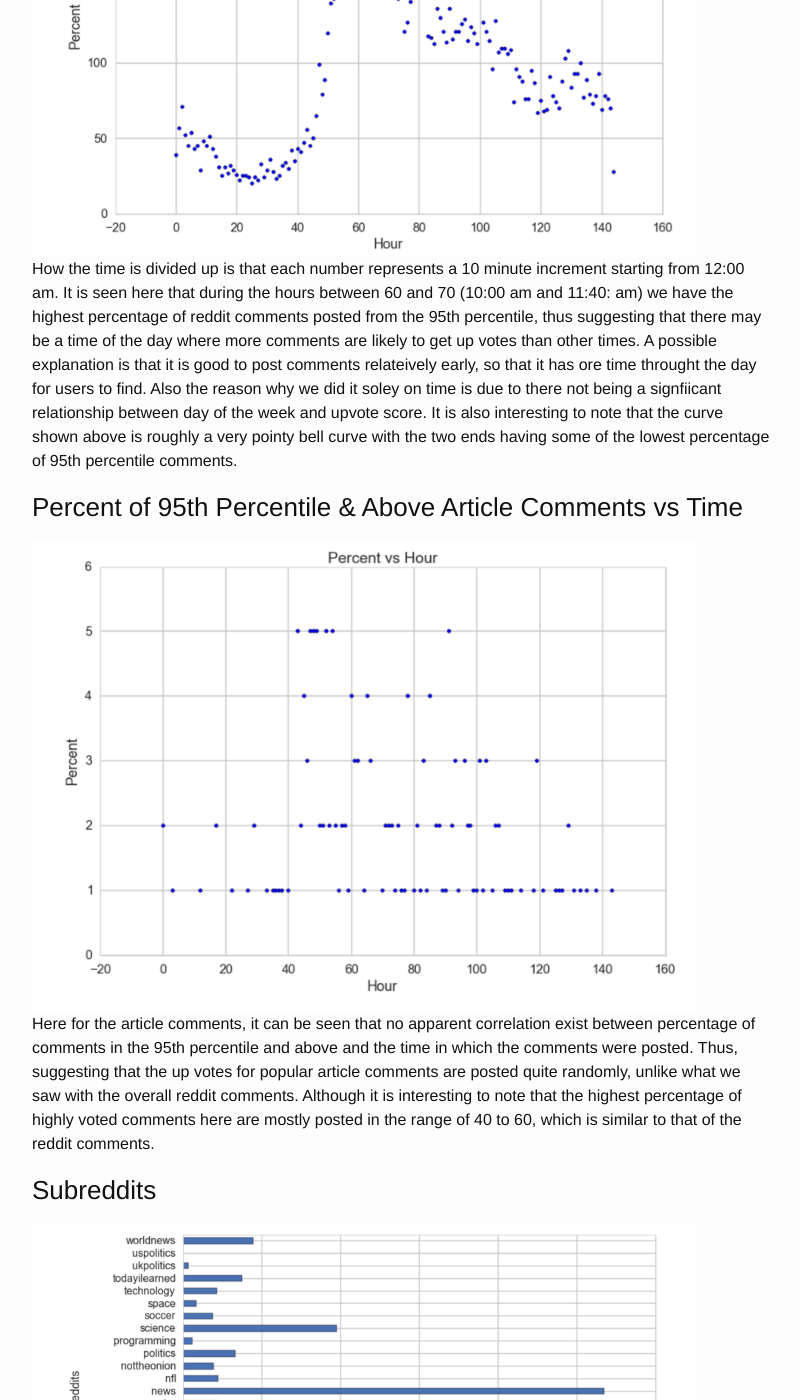
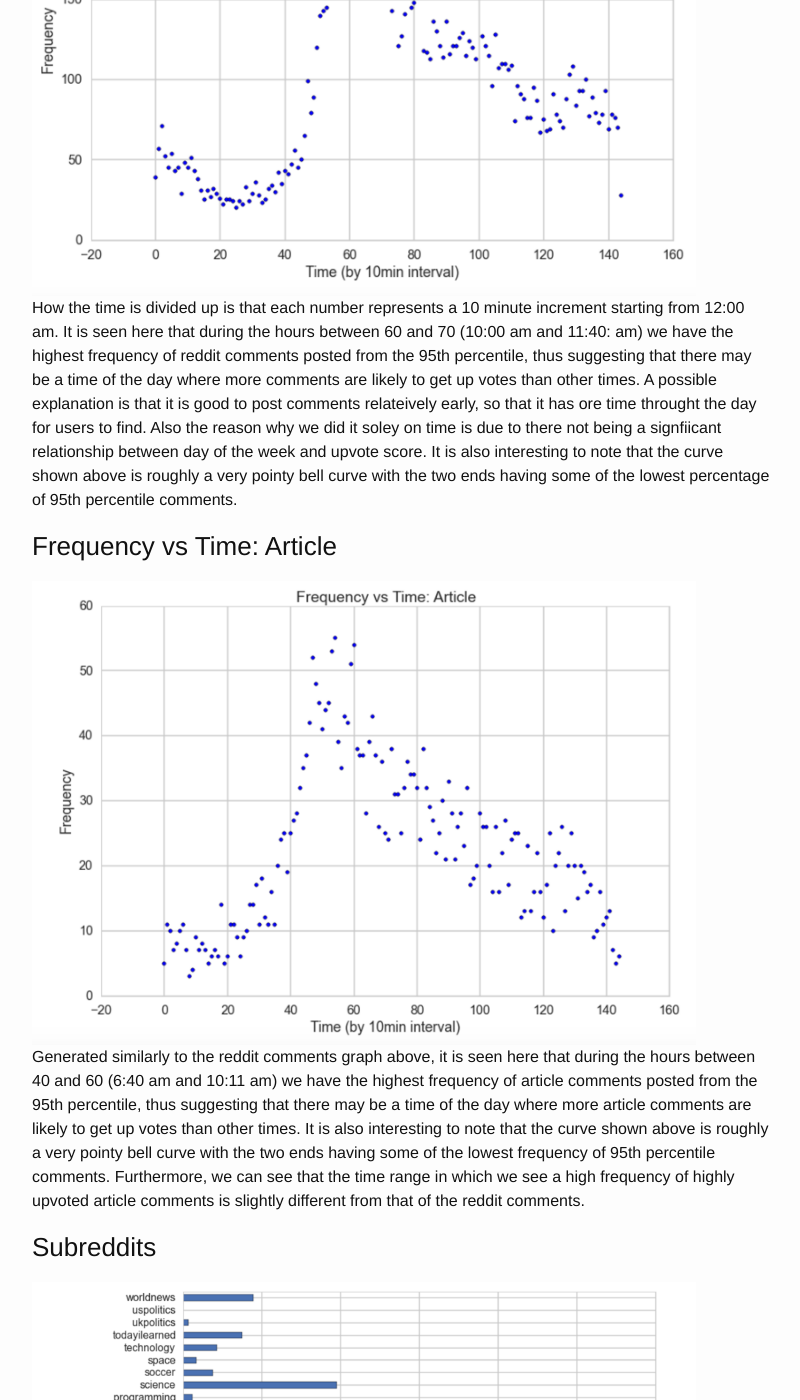
Before and after one commit to UKeeeM/CS109-Project-, a Jekyll site: the page built from visuals.md, in a window 1280 px wide and 1400 px high, scrolled down 1739 px. Shown: the whole window, without its empty margins (238-1038 px from the left). Built offline with Jekyll 4.4.1, drawn with Linux system fonts in a browser that asks for light colours; some of the changed text lies outside the part shown.

Commit message:
Update visuals.md

```diff
--- a/visuals.md
+++ b/visuals.md
@@ -20,19 +20,19 @@ permalink: /visuals/
 As we see here, the reddit comment up votes are very much skewed to the right with most of the comments recieving few up votes. On the other hand, the article comments are a lot lest skewed than the reddit comments, and there are several peaks in the data that can be seen in the histogram. This suggests that the reddit comments and article comments are distributed quite differently when it comes to up votes. Furthermore, it is interesting to note that the 95th percentile cut off is a lot higher for the article comments than for the reddit comments as the reddit comments 95th percentile cut off is at 119 upvotes, and the article comments is at 6367.6 up votes.
 
 <div>
-  <h3>Percent of 95th Percentile & Above reddit Comments vs Time</h3>
-  <img img width="664" alt="perhourreddit" src="../images/perhourreddit.png">
+  <h3>Frequency vs Time: reddit Comments</h3>
+  <img img width="664" alt="timecomment" src="../images/timecomment.png">
 </div>
 
 How the time is divided up is that each number represents a 10 minute increment starting from 12:00 am.
-It is seen here that during the hours between 60 and 70 (10:00 am and 11:40: am)  we have the highest percentage of reddit comments posted from the 95th percentile, thus suggesting that there may be a time of the day where more comments are likely to get up votes than other times. A possible explanation is that it is good to post comments relateively early, so that it has ore time throught the day for users to find. Also the reason why we did it soley on time is due to there not being a signfiicant relationship between day of the week and upvote score. It is also interesting to note that the curve shown above is roughly a very pointy bell curve with the two ends having some of the lowest percentage of 95th percentile comments.
+It is seen here that during the hours between 60 and 70 (10:00 am and 11:40: am)  we have the highest frequency of reddit comments posted from the 95th percentile, thus suggesting that there may be a time of the day where more comments are likely to get up votes than other times. A possible explanation is that it is good to post comments relateively early, so that it has ore time throught the day for users to find. Also the reason why we did it soley on time is due to there not being a signfiicant relationship between day of the week and upvote score. It is also interesting to note that the curve shown above is roughly a very pointy bell curve with the two ends having some of the lowest percentage of 95th percentile comments.
 
 <div>
-  <h3>Percent of 95th Percentile & Above Article Comments vs Time</h3>
-  <img img width="664" alt="perhourarticle" src="../images/perhourarticle.png">
+  <h3>Frequency vs Time: Article</h3>
+  <img img width="664" alt="timeart" src="../images/timeart.png">
 </div>
 
-Here for the article comments, it can be seen that no apparent correlation exist between percentage of comments in the 95th percentile and above and the time in which the comments were posted. Thus, suggesting that the up votes for popular article comments are posted quite randomly, unlike what we saw with the overall reddit comments. Although it is interesting to note that the highest percentage of highly voted comments here are mostly posted in the range of 40 to 60, which is similar to that of the reddit comments.
+Generated similarly to the reddit comments graph above, it is seen here that during the hours between 40 and 60 (6:40 am and 10:11 am) we have the highest frequency of article comments posted from the 95th percentile, thus suggesting that there may be a time of the day where more article comments are likely to get up votes than other times. It is also interesting to note that the curve shown above is roughly a very pointy bell curve with the two ends having some of the lowest frequency of 95th percentile comments. Furthermore, we can see that the time range in which we see a high frequency of highly upvoted article comments is slightly different from that of the reddit comments.
 
 <div>
   <h3>Subreddits</h3>
```
